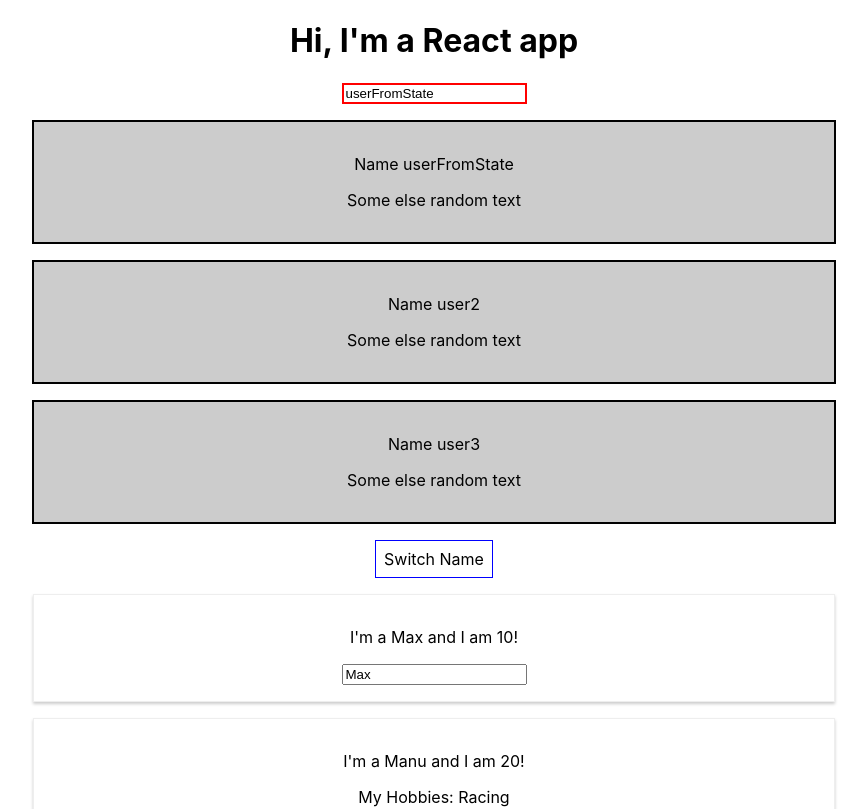
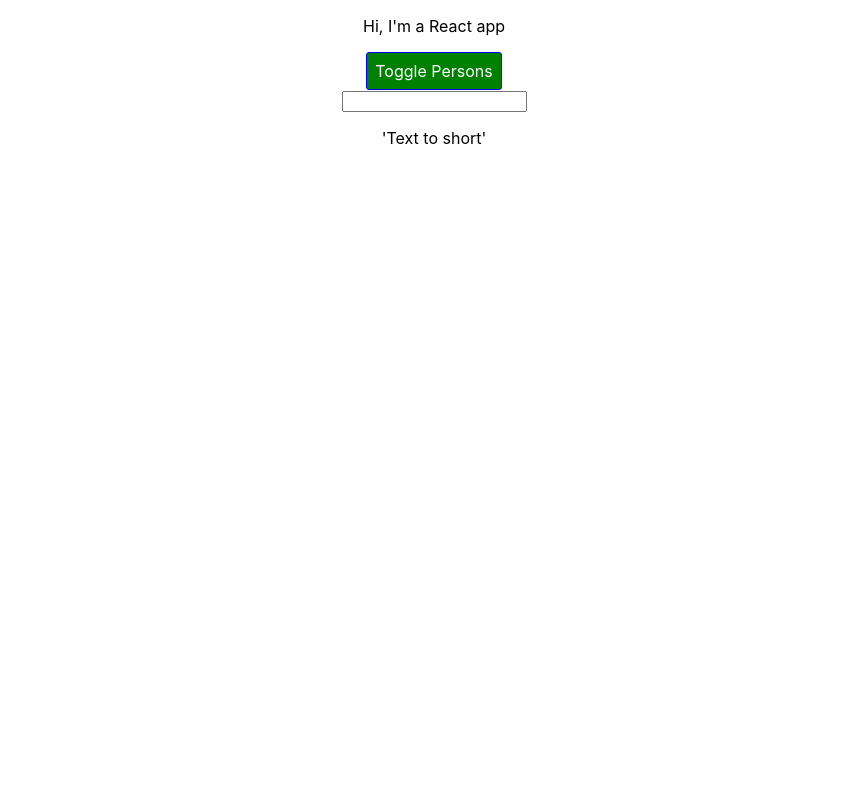
Before and after one commit to lomkovsky/react-complete, a React (Create React App) app: page / in a window 1280 px wide. Shown: the top 809 px of the page, without its empty margins (206-1073 px from the left). Built offline with nearby package versions, Linux system fonts and the light colour scheme.

Commit message:
Lecture 73

```diff
--- a/package.json
+++ b/package.json
@@ -6,9 +6,11 @@
     "@testing-library/jest-dom": "^5.11.5",
     "@testing-library/react": "^11.1.1",
     "@testing-library/user-event": "^12.2.0",
+    "radium": "^0.26.1",
     "react": "^17.0.1",
     "react-dom": "^17.0.1",
     "react-scripts": "4.0.0",
+    "styled-components": "^5.2.1",
     "web-vitals": "^0.2.4"
   },
   "scripts": {
--- a/src/App.css
+++ b/src/App.css
@@ -1,3 +1,12 @@
 .App {
   text-align: center;
 }
+
+.red {
+  color: red;
+}
+
+.bold {
+  font-weight: bolder;
+  color: blue;
+}
--- a/src/App.js
+++ b/src/App.js
@@ -1,73 +1,108 @@
 import React, { Component } from 'react';
+import styled from 'styled-components'
 import './App.css';
 import Person from './Person/Person';
-import UserOutput from './UserOutput/UserOutput';
-import UserInput from './UserInput/UserInput';
+import Validation from './Validation/Validation';
+import Char from './Char/Char';
 
 class App extends Component {
   state = {
     persons: [
-      { name: "Max", age: 10 },
-      { name: "Manu", age: 20 },
-      { name: "Stephanie", age: 30 },
+      { id: 'saffdsa', name: "Max", age: 10 },
+      { id: 'sdfgggs', name: "Manu", age: 20 },
+      { id: 'sdgshhg', name: "Stephanie", age: 30 },
     ],
-    username: 'userFromState',
+    userInput: '',
+    showPersons: false,
   }
 
-  switchNameHandler = (newName) => {
-    this.setState({persons: [
-      { name: newName, age: 10 },
-      { name: "Manu", age: 20 },
-      { name: "Stephanie", age: 40 },
-    ]})
+  deletePersonHandler = (personIndex) => {
+    const persons = [...this.state.persons];
+    persons.splice(personIndex, 1);
+    this.setState({persons: persons})
   }
 
-  nameChangedHandler = (event) => {
-    this.setState({persons: [
-      { name: "Max", age: 10 },
-      { name: event.target.value, age: 20 },
-      { name: "Stephanie", age: 40 },
-    ]})
+  deleteCharHandler = (chIndex) => {
+    const userInputArray = this.state.userInput.split('');
+    userInputArray.splice(chIndex, 1);
+    const userInput = userInputArray.join('');
+    this.setState({userInput})
   }
 
-  inputUserNameChangedHandler = (event) => {
-    this.setState({username: event.target.value})
+  nameChangedHandler = (event, id) => {
+    const personIndex = this.state.persons.findIndex(p => p.id ===id);
+    const person = {...this.state.persons[personIndex]};
+    person.name = event.target.value;
+    const persons = [...this.state.persons];
+    persons[personIndex] = person;
+    this.setState({persons})
+  }
+
+  inputUserCharHandler = (event) => {
+    this.setState({userInput: event.target.value})
+  }
+
+  togglePersonsHandler = () => {
+    const doesShow = this.state.showPersons;
+    this.setState({showPersons: !doesShow});
   }
 
   render() {
-    const style = {
-      backgroundColor: 'white',
-      font: 'inherit',
-      border: '1px solid blue',
-      padding: '8px',
-      cursor: 'pointer',
+    const StyledButton = styled.button`
+      background-color: ${props => props.alt ? 'red' : 'green'};
+      font: inherit;
+      border-radius: 3px;
+      border: 1px solid blue;
+      color: white;
+      margin: 0 1em;
+      padding: 8px;
+      cursor: pointer;
+
+      &:hover {
+        background-color: ${props => props.alt ? 'salmon' : 'lightgreen'};
+        color: black;
+      }
+    `
+    let persons = null;
+    const charList = this.state.userInput.split('').map((ch, index) => {
+     return <Char
+      character={ch}
+      key={index}
+      click={() => this.deleteCharHandler(index)}/>
+    })
+    if (this.state.showPersons) {
+      persons = (
+        <div>
+            {this.state.persons.map((person, index) => {
+              return <Person
+                click={() => this.deletePersonHandler(index)}
+                name={person.name}
+                age={person.age}
+                key={person.id}
+                changed={(event) => this.nameChangedHandler(event, person.id)} />
+            })}
+        </div>
+      )
     }
+    let userInputChar = (<p>{this.state.userInput}</p>)
+    let dynamicClass;
+    if (this.state.persons.length === 2) dynamicClass = 'bold';
+    if (this.state.persons.length === 1) dynamicClass = 'red';
     return (
-    <div className="App">
-      <h1>Hi, I'm a React app</h1>
-      <UserInput
-        inputUserNameChangedHandler={this.inputUserNameChangedHandler}
-        currentName={this.state.username}/>
-      <UserOutput userName={this.state.username}/>
-      <UserOutput userName="user2"/>
-      <UserOutput userName="user3"/>
-      <button
-        style={style}
-        onClick={() => this.switchNameHandler('Maximilian')}>Switch Name</button>
-      <Person
-        name={this.state.persons[0].name}
-        age={this.state.persons[0].age}/>
-      <Person
-        name={this.state.persons[1].name}
-        age={this.state.persons[1].age}
-        changed={this.nameChangedHandler}
-        click={this.switchNameHandler.bind(this, 'MAX!')} >My Hobbies: Racing</Person>
-      <Person
-        name={this.state.persons[2].name}
-        age={this.state.persons[2].age}/>
-    </div>
+        <div className="App">
+          <p className={dynamicClass}>Hi, I'm a React app</p>
+          <StyledButton
+            alt={this.state.showPersons}
+            onClick={this.togglePersonsHandler}>Toggle Persons</StyledButton>
+            {persons}
+            <div>
+              <input type="text" onChange={this.inputUserCharHandler} value={this.state.userInput}/>
+              {userInputChar}
+              <Validation length={this.state.userInput.length} />
+              {charList}
+            </div>
+        </div>
   );
-    // return React.createElement('div', {className: 'App'}, React.createElement('h1', null, 'Hi, I\'m a React app!!!'))
   }
 }
 
--- /dev/null
+++ b/src/Char/Char.css
@@ -0,0 +1,7 @@
+.Char {
+  display: inline-block;
+  margin: 16px;
+  padding: 16px;
+  border: 1px solid black;
+  text-align: center;
+}
--- /dev/null
+++ b/src/Char/Char.js
@@ -0,0 +1,10 @@
+import './Char.css'
+const char = (props) => {
+  return (
+     <div className="Char" onClick={props.click}>
+       <p>{props.character}</p>
+     </div>
+    )
+  }
+
+  export default char;
--- a/src/Person/Person.js
+++ b/src/Person/Person.js
@@ -1,12 +1,32 @@
 import React from 'react';
-import './Person.css';
+import styled from 'styled-components'
+
+const StyledDiv = styled.div`
+  width: 60%;
+  margin: 16px auto;
+  border: 2px solid black;
+  box-shadow: 0 2px 3px #ccc;
+  padding: 16px;
+  text-align: center;
+
+  @media (min-width: 500px) {
+    width: 450px;
+  }
+`;
+// import './Person.css';
 const person = (props) => {
+  // const style = {
+  //   '@media (min-width: 500px': {
+  //     width: '450px'
+  //   }
+  // }
 return (
-   <div className="Person">
-     <p onClick={props.click}> I'm a {props.name} and I am {props.age}!</p>
-     <p>{props.children}</p>
-     <input type="text" onChange={props.changed} value={props.name}/>
-   </div>
+  //  <div className="Person" style={style}>
+    <StyledDiv>
+      <p onClick={props.click}> I'm a {props.name} and I am {props.age}!</p>
+      <p>{props.children}</p>
+      <input type="text" onChange={props.changed} value={props.name}/>
+    </StyledDiv>
   )
 }
 
--- /dev/null
+++ b/src/Validation/Validation.js
@@ -0,0 +1,11 @@
+const validation = (props) => {
+  let validationMessage = (<p>'Text to short'</p>);
+  if (props.length >= 5) validationMessage = (<p>'Text long enough'</p>);
+  return (
+     <div className="Validation">
+       {validationMessage}
+     </div>
+    )
+  }
+
+  export default validation;
```
Also changed, not shown: 1 other file (tests, documents, lock files or other folders).
